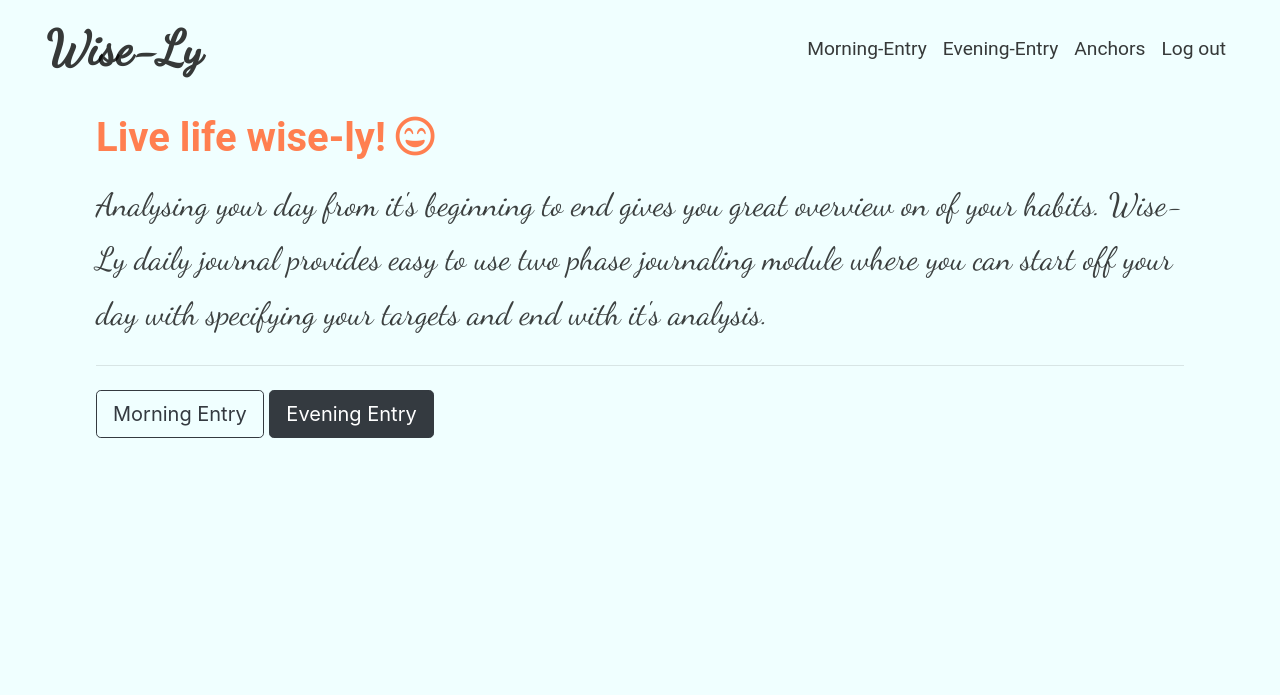
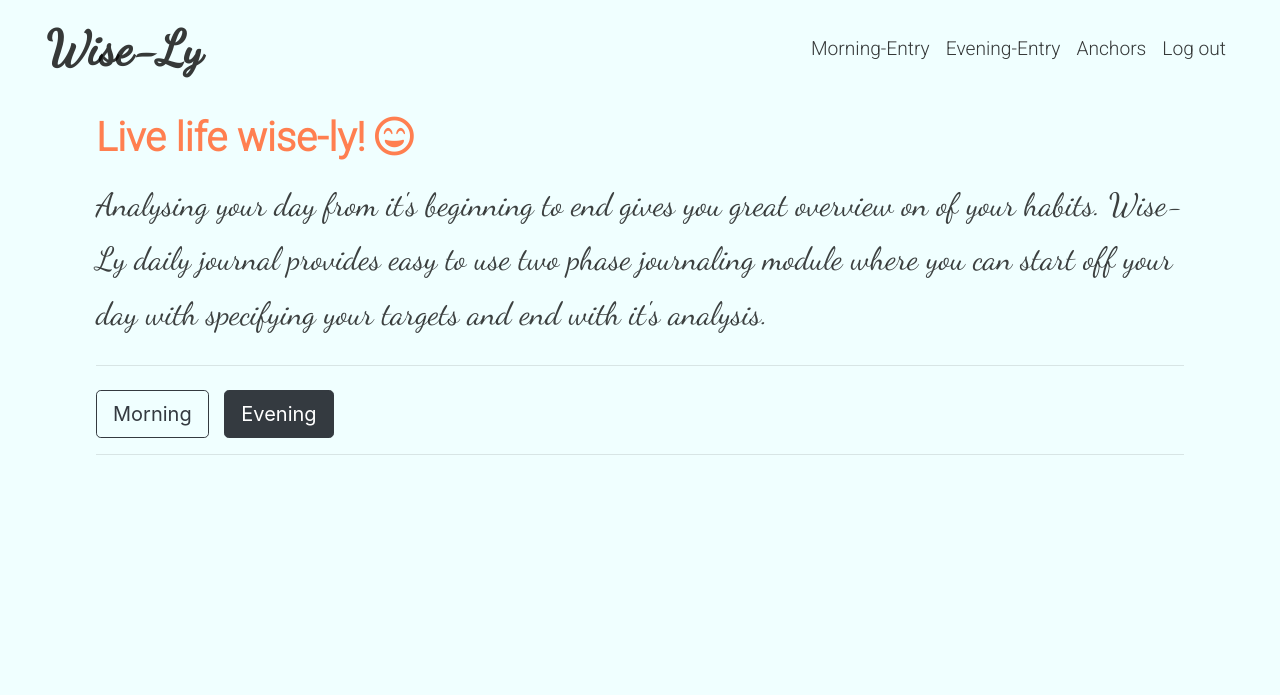
Before and after one commit to kaustubh-jangde/wisely, a Django app: page / in a window 1280 px wide. Shown: the top 695 px of the page. Run offline with Django 3.2, Linux system fonts and the light colour scheme; a user stored in the database is signed in; some libraries are stand-ins or nearby versions; some web fonts are replaced.

Commit message:
site changes

```diff
--- a/static/wisely/css/styles.css
+++ b/static/wisely/css/styles.css
@@ -1,8 +1,41 @@
 body{
     background-color: azure;
 }
+
+#even_submit{
+    margin-top: 1.2rem;
+    margin-bottom: 1rem;
+}
+
+#even_delete{
+    margin-top: 1.2rem;
+    margin-left: 10px;
+    margin-bottom: 1rem;
+}
+
+#index_morning{
+    margin-top: 1.2rem;
+    margin-bottom: 1rem;
+}
+
+#index_evening{
+    margin-top: 1.2rem;
+    margin-left: 10px;
+    margin-bottom: 1rem;
+}
+
+#index_signup_btn{
+    margin-top: 1.2rem;
+    margin-bottom: 1rem;
+}
+#index_login_btn{
+    margin-top: 1.2rem;
+    margin-left: 10px;
+    margin-bottom: 1rem;
+}
+
 textarea{
-    font-family: Roboto, cursive;
+    font-family: Roboto, sans-serif;
     font-weight: bold;
 }
 p{
@@ -16,7 +49,7 @@ p{
     margin-left: 10px;
 }
 #index_header{
-    font-family:Roboto, cursive;
+    font-family:Roboto, sans-serif;
     font-size: 2.5rem;
     font-weight: bold;
     color: coral;
@@ -59,12 +92,6 @@ p{
     background-color: transparent;
     color: green;
 }
-#btn_div{
-    position: absolute;
-    left: 50%;
-    top: 1.2rem;
-    transform: translateX(-50%);
-}
 #display_date{
     font-family: "Dancing Script", cursive;
     color: darkorange;
--- a/templates/tmp/base.html
+++ b/templates/tmp/base.html
@@ -3,7 +3,10 @@
 <html lang="en">
 <head>
     <meta charset="UTF-8">
+    <meta name="viewport" content="width=device-width, initial-scale=1">
     <title></title>
+    <link rel="preconnect" href="https://fonts.gstatic.com">
+    <link href="https://fonts.googleapis.com/css2?family=Roboto:wght@300&display=swap" rel="stylesheet">
     <link rel="stylesheet" href="https://maxcdn.bootstrapcdn.com/bootstrap/4.0.0/css/bootstrap.min.css" integrity="sha384-Gn5384xqQ1aoWXA+058RXPxPg6fy4IWvTNh0E263XmFcJlSAwiGgFAW/dAiS6JXm" crossorigin="anonymous">    <link href="https://fonts.googleapis.com/css2?family=Clicker+Script&family=Cookie&family=Dancing+Script&family=Reenie+Beanie&family=Ruda:wght@900&family=Tangerine:wght@700&display=swap" rel="stylesheet">
     <link rel="stylesheet" href="https://cdnjs.cloudflare.com/ajax/libs/font-awesome/5.15.1/css/all.min.css" integrity="sha512-+4zCK9k+qNFUR5X+cKL9EIR+ZOhtIloNl9GIKS57V1MyNsYpYcUrUeQc9vNfzsWfV28IaLL3i96P9sdNyeRssA==" crossorigin="anonymous" />
     <link rel="stylesheet" href="{% static 'css/styles.css' %}">
--- a/templates/wisely/anchor.html
+++ b/templates/wisely/anchor.html
@@ -55,7 +55,7 @@
                 <form method="post">{% csrf_token %}
                     <label for="anc_inp"></label>
                     <textarea name="anchor" class="form-control" id="anc_inp" cols="40" rows="10" placeholder="Add new Anchor" style="display: block; margin:auto"></textarea>
-                    <button class="btn btn-primary" style="margin: 3% 41% 0;" id="anchor_submit">Add Anchor</button>
+                    <button class="btn btn-primary" id="anchor_submit">Add Anchor</button>
                 </form>
             </div>
         </div>
@@ -93,7 +93,7 @@
                     $(update_confirm_id).animate({'opacity': 'show', 'animation': 'easeout'}, 500)
                 }, 100)
                 setTimeout(function (){
-                    $(textarea_id).attr('placeholder', 'Update Anchor here. Submitting empty data will delete the anchor')
+                    $(textarea_id).attr('placeholder', 'Submitting empty data will delete the anchor')
                 }, 500)
             }
         })
--- a/templates/wisely/index.html
+++ b/templates/wisely/index.html
@@ -9,19 +9,20 @@
         <p class="lead" id="head_p_1">Analysing your day from it's beginning to end gives you great overview on of your habits. Wise-Ly daily journal provides easy to use two phase journaling module where you can start off your day with specifying your targets and end with it's analysis.</p>
         <hr class="my-4">
         {% if user.is_authenticated %}
-            <span class="lead">
-                <a class="btn btn-outline-dark btn-lg" href="{% url 'wisely:morning_url' %}" role="button">Morning Entry</a>
+            <span class="lead" id="index_morning">
+                <a class="btn btn-outline-dark btn-lg" href="{% url 'wisely:morning_url' %}" role="button">Morning</a>
             </span>
-            <span class="lead">
-                <a class="btn btn-dark btn-lg" href="{% url 'wisely:evening_url' %}" role="button">Evening Entry</a>
+            <span class="lead" id="index_evening">
+                <a class="btn btn-dark btn-lg" href="{% url 'wisely:evening_url' %}" role="button">Evening</a>
             </span>
         {% else %}
-            <span class="lead">
+            <span class="lead" id="index_signup_btn">
                 <a class="btn btn-outline-dark btn-lg" href="{% url 'registration:signup_url' %}" role="button">Sign Up</a>
             </span>
-            <span class="lead">
+            <span class="lead" id="index_login_btn">
                 <a class="btn btn-dark btn-lg" href="{% url 'registration:login_url' %}" role="button">Login</a>
             </span>
         {% endif %}
+        <hr>
     </div>
 {% endblock %}
--- a/wisely/views.py
+++ b/wisely/views.py
@@ -58,15 +58,15 @@ def morning_view(request):
             val_dict['last_updated'] = datetime.datetime.now().strftime("%d %B, %Y  %I:%M %p")
             json_val = json.dumps(val_dict)
             print('does not exist')
-            encrypted = cryptocode.encrypt(json_val, request.user.username+str(request.user.id))
-            morning_entry(date=date, user_id=request.user, data=encrypted).save()
+            # encrypted = cryptocode.encrypt(json_val, request.user.username+str(request.user.id))
+            morning_entry(date=date, user_id=request.user, data=json_val).save()
             print('saved')
             return HttpResponseRedirect('/morn_redirect/')
         else:
             val_dict['last_updated'] = datetime.datetime.now().strftime("%d %B, %Y  %I:%M %p")
             json_val = json.dumps(val_dict)
-            encrypted = cryptocode.encrypt(json_val, request.user.username+str(request.user.id))
-            morning[0].data = encrypted
+            # encrypted = cryptocode.encrypt(json_val, request.user.username+str(request.user.id))
+            morning[0].data = json_val
             morning[0].save()
             print('modified')
             return HttpResponseRedirect('/morn_redirect/')
@@ -101,13 +101,13 @@ def morning_ajax(request):
             if prev_date > date.date():
                 return JsonResponse({'status': 0, 'val_dict': val_dict, 'prev': 0})
             prev_data = morning_entry.objects.filter(user_id=request.user, date=prev_date)[0].data
-            prev_data = cryptocode.decrypt(prev_data, request.user.username+str(request.user.id))
+            # prev_data = cryptocode.decrypt(prev_data, request.user.username+str(request.user.id))
             print(prev_data)
             prev_data = json.loads(prev_data)
             return JsonResponse({'status': 0, 'val_dict': val_dict, 'prev': 1, 'prev_data': prev_data, 'prev_date': prev_date})
     else:
-        encrypted = morning[0].data
-        val_dict = cryptocode.decrypt(encrypted, request.user.username+str(request.user.id))
+        val_dict = morning[0].data
+        # val_dict = cryptocode.decrypt(encrypted, request.user.username+str(request.user.id))
         val_dict = json.loads(val_dict)
         return JsonResponse({'status': 1,
                              'val_dict': val_dict})
@@ -164,13 +164,13 @@ def evening_view(request):
         elif len(evening) == 0:
             value_dict['last_updated'] = datetime.datetime.now().strftime("%d %B, %Y  %I:%M %p")
             json_val = json.dumps(value_dict)
-            encrypted = cryptocode.encrypt(json_val, request.user.username+str(request.user.id))
-            evening_entry(date=date, user_id=request.user, data=encrypted).save()
+            # encrypted = cryptocode.encrypt(json_val, request.user.username+str(request.user.id))
+            evening_entry(date=date, user_id=request.user, data=json_val).save()
         else:
             value_dict['last_updated'] = datetime.datetime.now().strftime("%d %B, %Y  %I:%M %p")
             json_val = json.dumps(value_dict)
-            encrypted = cryptocode.encrypt(json_val, request.user.username+str(request.user.id))
-            evening[0].data = encrypted
+            # encrypted = cryptocode.encrypt(json_val, request.user.username+str(request.user.id))
+            evening[0].data = json_val
             evening[0].save()
         return HttpResponseRedirect('/')
 
@@ -186,8 +186,8 @@ def evening_ajax(request):
     if len(evening) == 0:
         return JsonResponse({'status': 0})
     else:
-        encrypted = evening[0].data
-        val_dict = cryptocode.decrypt(encrypted, request.user.username+str(request.user.id))
+        val_dict = evening[0].data
+        # val_dict = cryptocode.decrypt(encrypted, request.user.username+str(request.user.id))
         val_dict = json.loads(val_dict)
         return JsonResponse({'status': 1, 'val_dict': val_dict})
 
@@ -210,14 +210,14 @@ def morn_redirect(request):
 def anchor_view(request):
     if request.method == "POST":
         anchor_data = request.POST['anchor']
-        anchor_data = cryptocode.encrypt(anchor_data, request.user.username+str(request.user.id))
+        # anchor_data = cryptocode.encrypt(anchor_data, request.user.username+str(request.user.id))
         anchor(user_id=request.user, data=anchor_data).save()
         return HttpResponseRedirect('/anchor/')
     anchor_list = anchor.objects.filter(user_id=request.user)
-    for i in anchor_list:
-        data = i.data
-        data = cryptocode.decrypt(data, request.user.username+str(request.user.id))
-        i.data = data
+    # for i in anchor_list:
+    #     data = i.data
+    #     data = cryptocode.decrypt(data, request.user.username+str(request.user.id))
+    #     i.data = data
     return render(request, 'wisely/anchor.html', context={'anchor_list': anchor_list})
 
 
@@ -238,7 +238,7 @@ def anchor_update_view(request):
             anchor.objects.get(id=anchor_id).delete()
         else:
             anchor_obj = anchor.objects.get(id=anchor_id)
-            new_data = cryptocode.encrypt(new_data, request.user.username+str(request.user.id))
+            # new_data = cryptocode.encrypt(new_data, request.user.username+str(request.user.id))
             anchor_obj.data = new_data
             anchor_obj.save()
         return JsonResponse({'status': 1})
```
Also changed, not shown: templates/wisely/evening.html (+5 -9 lines), db.sqlite3.
